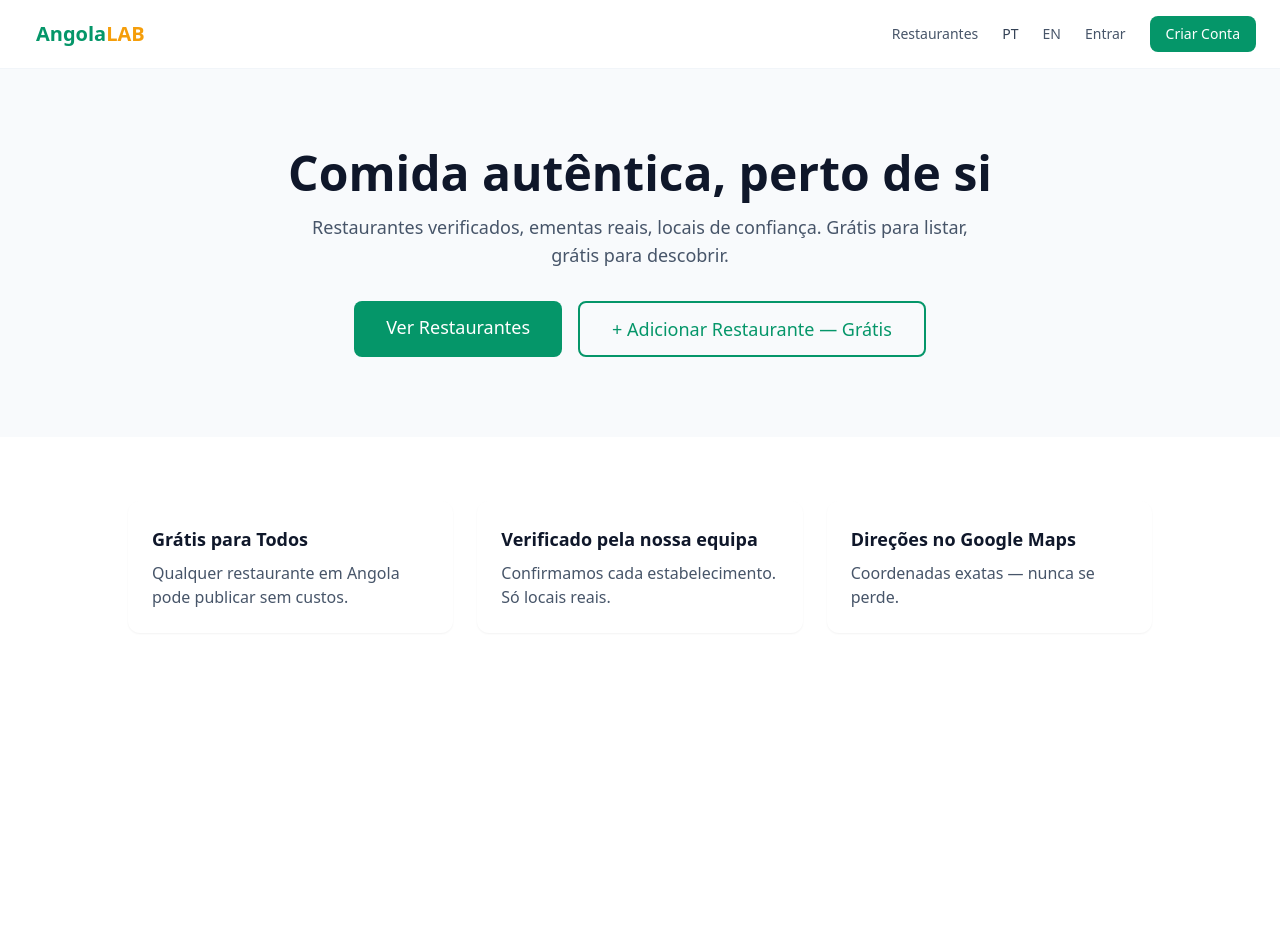
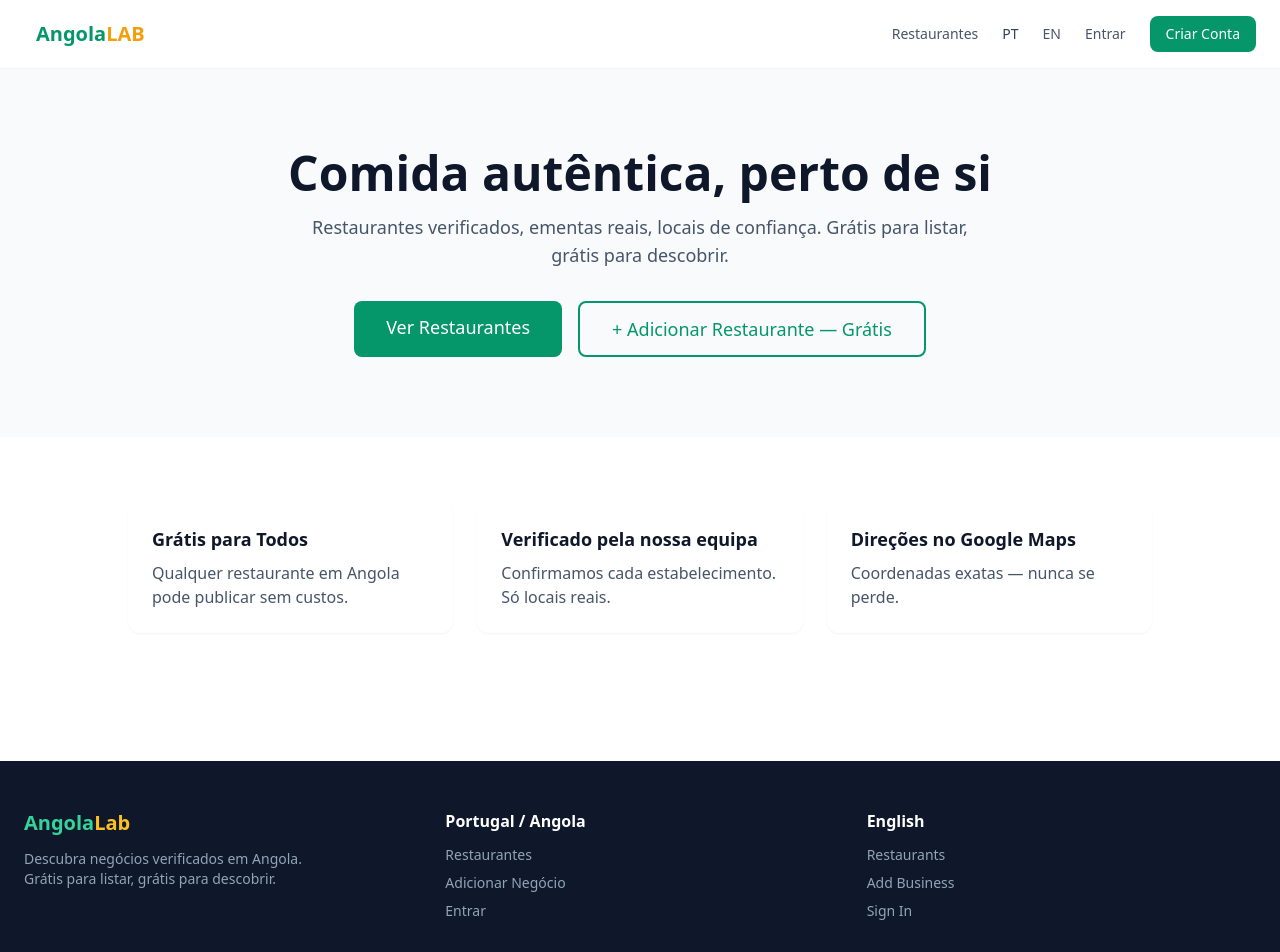
Before and after one commit to oswaldodeal/angolalab-restaurants, a Next.js app: page /pt in a window 1280 px wide. Shown: the top 952 px of the page. Before the commit the page ends 800 px from the top, so only its background shows below. Built offline with nearby package versions, Linux system fonts and the light colour scheme.

Commit message:
Add Footer component to layout

```diff
--- a/app/layout.tsx
+++ b/app/layout.tsx
@@ -1,6 +1,7 @@
 import type { Metadata } from 'next';
 import './globals.css';
 import Header from '@/components/Header';
+import Footer from '@/components/Footer';
 
 export const metadata: Metadata = {
   title: 'AngolaLab — Restaurantes Verificados',
@@ -14,10 +15,17 @@ export default function RootLayout({
 }) {
   return (
     <html lang="pt">
-      <body className="min-h-screen bg-white text-slate-900">
-        {/* ONE header → automatically on EVERY page ✅ */}
+      <body className="min-h-screen bg-white text-slate-900 flex flex-col">
+        {/* ONE Header → ALL pages ✅ */}
         <Header />
-        <main>{children}</main>
+
+        {/* Page content → clean, no headers inside ✅ */}
+        <main className="flex-grow">
+          {children}
+        </main>
+
+        {/* ONE Footer → ALL pages ✅ */}
+        <Footer />
       </body>
     </html>
   );
```
